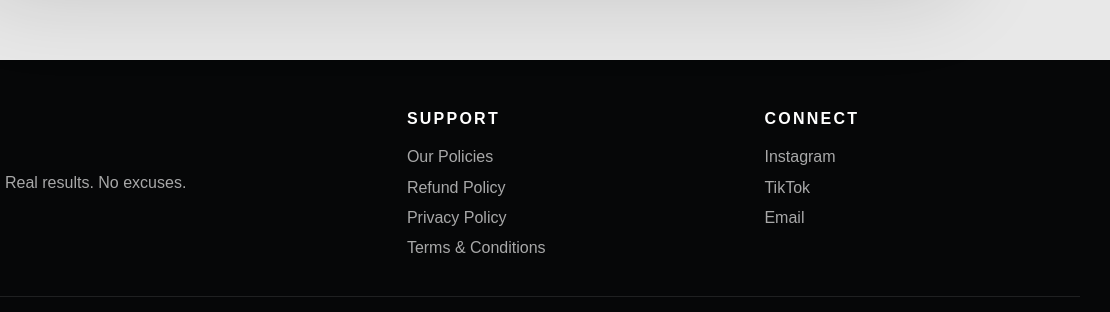
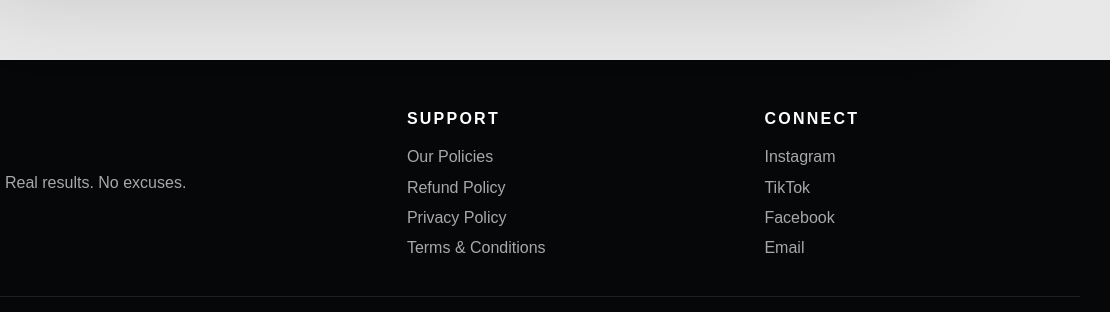
Before and after one commit to FitBrand-co/FitBrand-site, a plain HTML site: page about.html in a window 1280 px wide. Shown: the part 2116-2428 px from the top of the page, 170-1280 px from the left. Drawn offline with Linux system fonts and the light colour scheme.

Commit message:
Add files via upload

```diff
--- a/about.html
+++ b/about.html
@@ -44,7 +44,7 @@
     <div><a class="brand" href="index.html"><img class="logo-img" src="assets/fitbrand-logo-real.png" alt="FitBrand logo"></a><p>Premium programs. Real results. No excuses.</p></div>
 
     <div><h4>Support</h4><a href="policies.html">Our Policies</a><a href="policies.html#refunds">Refund Policy</a><a href="policies.html#privacy">Privacy Policy</a><a href="policies.html#terms">Terms & Conditions</a></div>
-    <div><h4>Connect</h4><a href="https://instagram.com/fitbrand.co" target="_blank" rel="noreferrer">Instagram</a><a href="https://tiktok.com/@fitbrand.co" target="_blank" rel="noreferrer">TikTok</a><a href="mailto:support@fitbrand.co">Email</a></div>
+    <div><h4>Connect</h4><a href="https://instagram.com/fitbrand.co" target="_blank" rel="noreferrer">Instagram</a><a href="https://tiktok.com/@fitbrand.co" target="_blank" rel="noreferrer">TikTok</a><a href="https://www.facebook.com/profile.php?id=61588721279095" target="_blank" rel="noreferrer">Facebook</a><a href="mailto:support@fitbrand.co">Email</a></div>
   </div>
   <div class="copy"><span>© 2026 FitBrand. All rights reserved.</span><span>Built for your transformation.</span></div>
 </footer>
```
Also changed, not shown: cart.html (+1 -1 lines), confirmation.html (+1 -1 lines), index.html (+1 -1 lines), policies.html (+1 -1 lines), product-belt.html (+1 -1 lines), product-shaker.html (+1 -1 lines), product-straps.html (+1 -1 lines), programs.html (+1 -1 lines), recommended.html (+1 -1 lines), README-FACEBOOK-UPDATE.txt (added).
